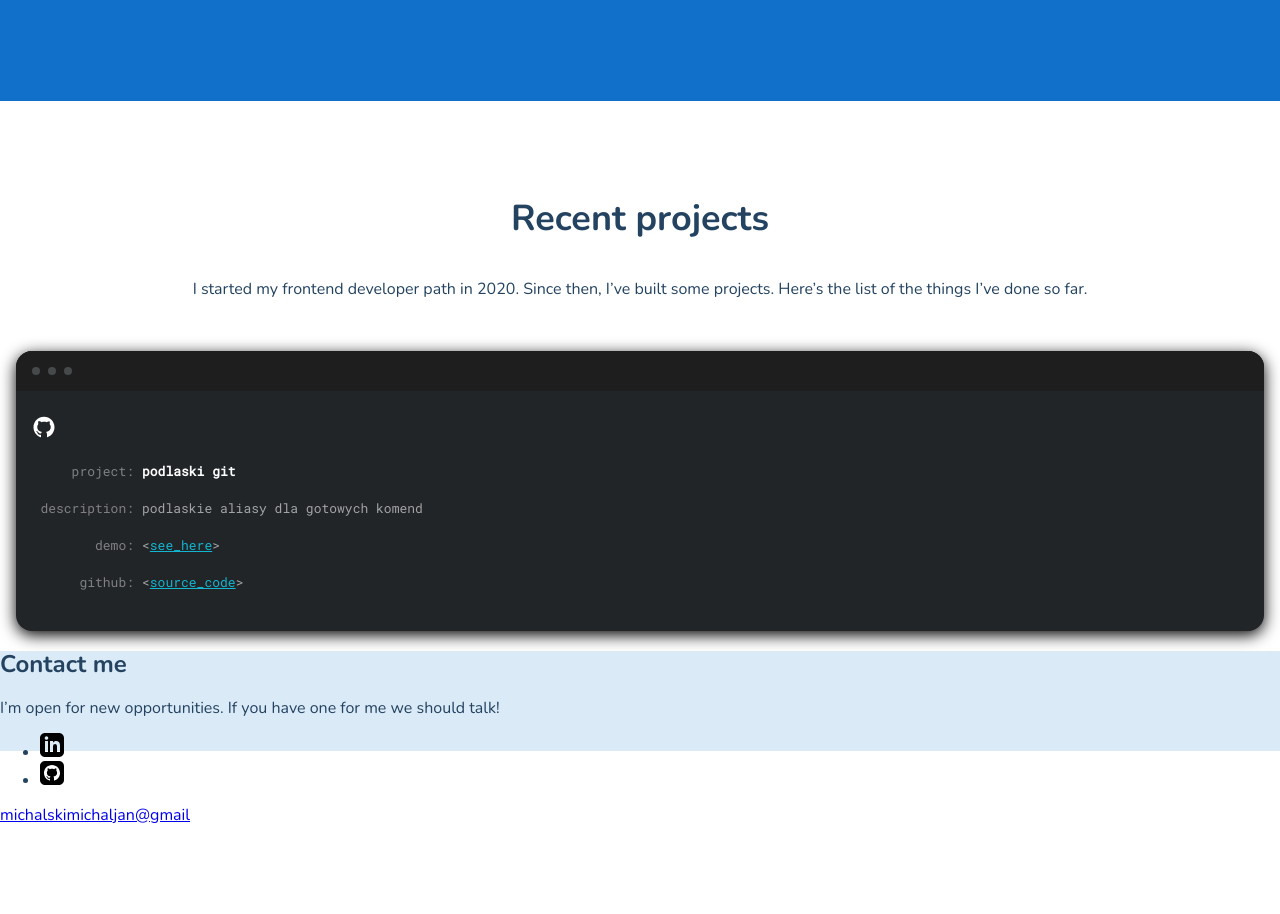
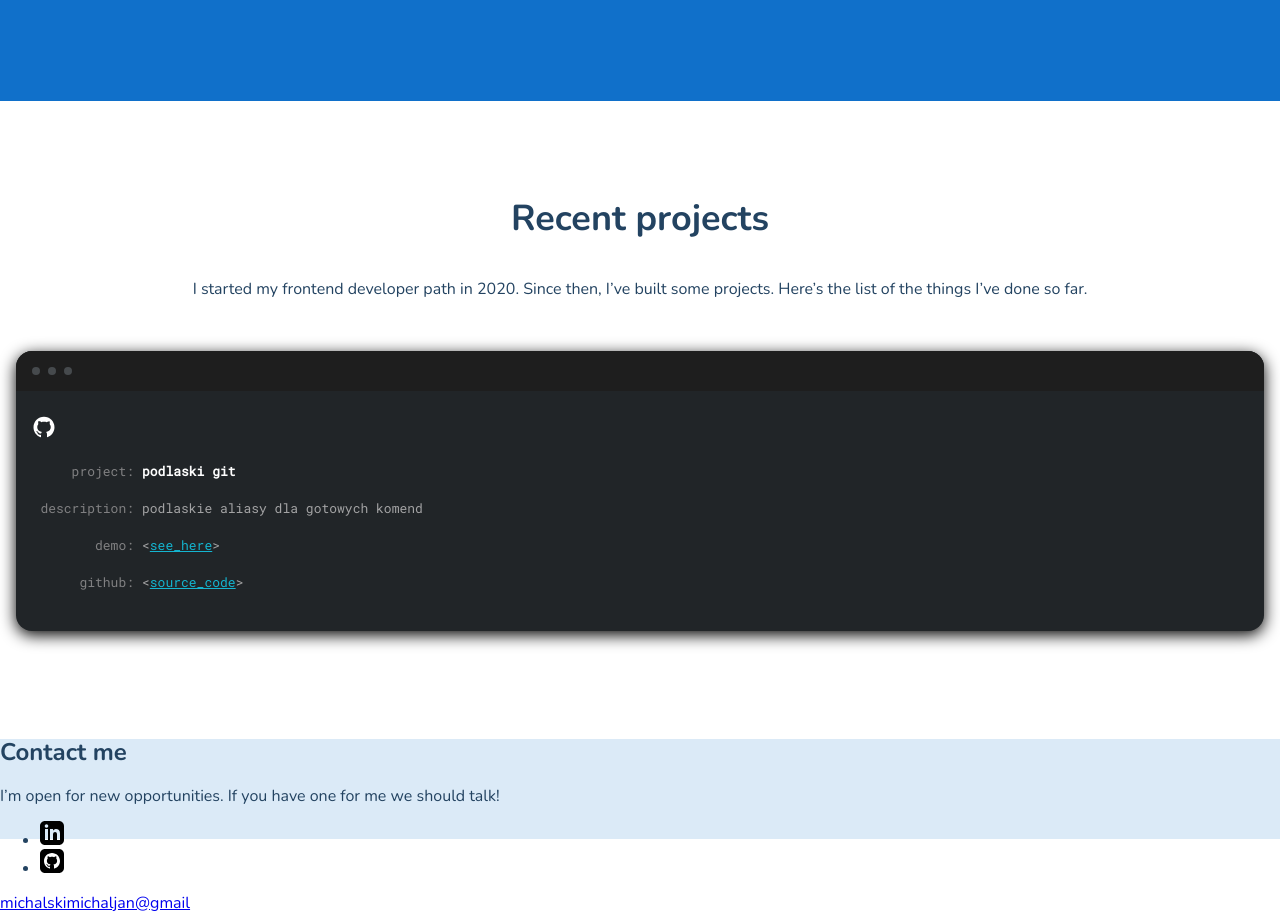
Before and after one commit to mich1990/portfolio, a website built with webpack: page src/pages/index.html in a window 1280 px wide. Shown: the part 2380-3294 px from the top of the page. Before the commit the page ends 3206 px from the top, so only its background shows below. Built offline with nearby package versions, Linux system fonts and the light colour scheme.

Commit message:
Formatted text

```diff
--- a/src/scss/modules/projects.scss
+++ b/src/scss/modules/projects.scss
@@ -1,6 +1,6 @@
 .projects {
   background-color: #ffffff;
-  padding: 64px 16px 0;
+  padding: 64px 16px 88px;
   &__header {
     font-size: 36px;
     line-height: 48px;
@@ -50,10 +50,10 @@
     color: $consoleWhite;
     font-weight: normal;
   }
-  &__link{
+  &__link {
     color: $linkConsole;
   }
-  &__title{
+  &__title {
     font-weight: bold;
     font-size: 13px;
     line-height: 24px;
```
Lines whose indentation alone changed are shown as unchanged.
